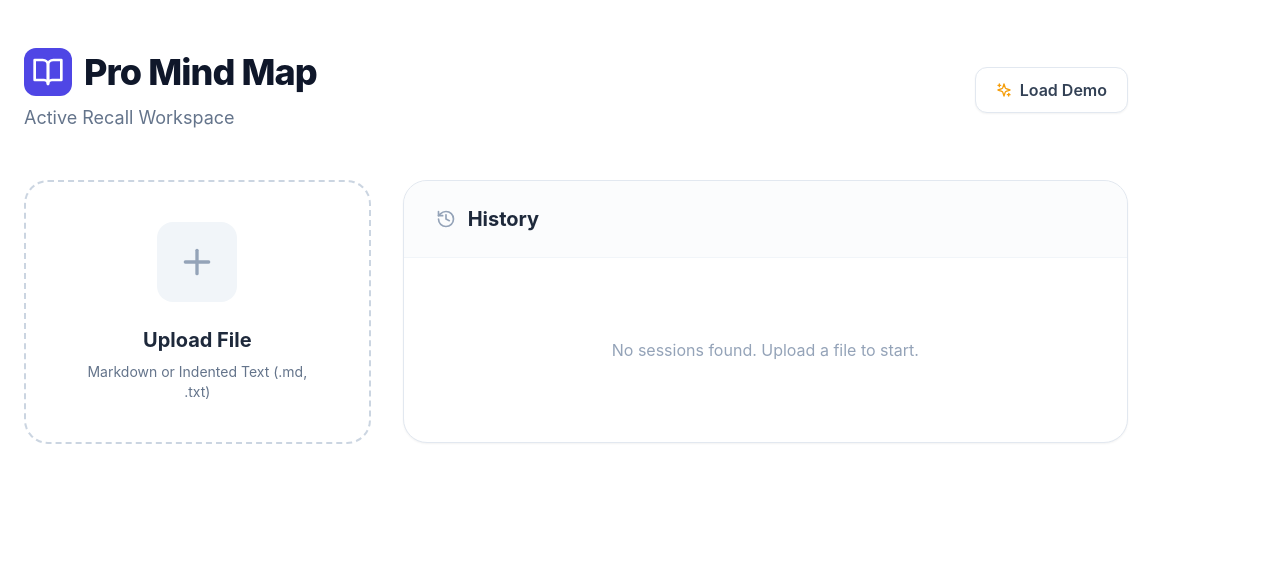
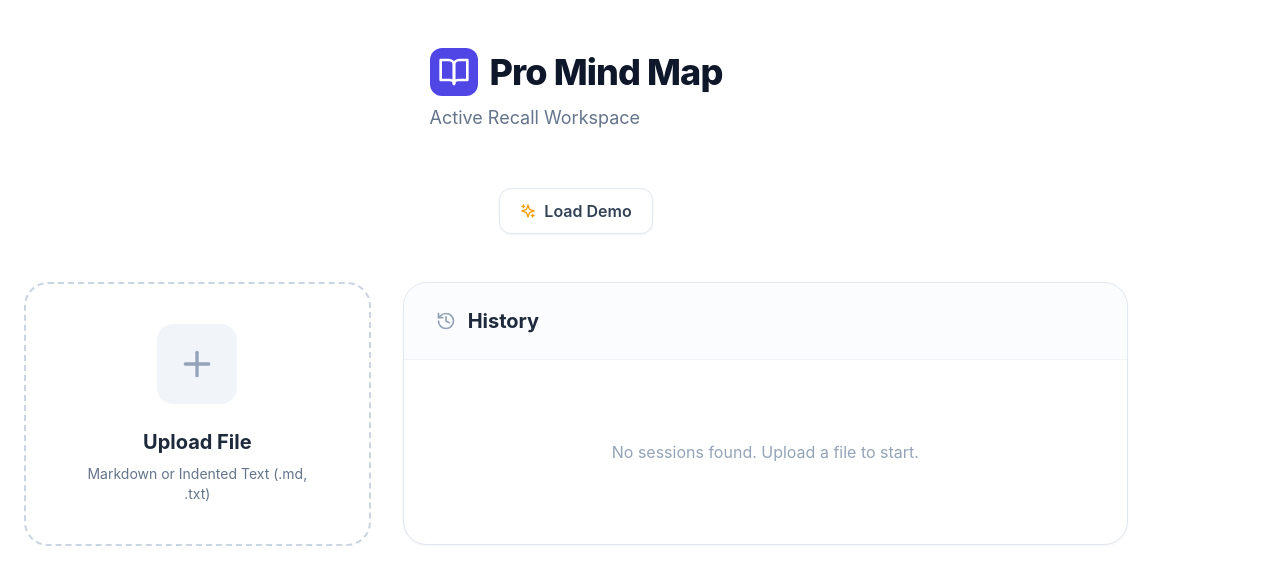
Before and after one commit to swee0903/pro-mind-map, a React (Vite) app: page / in a window 1280 px wide. Shown: the top 584 px of the page. Built offline with nearby package versions, Linux system fonts and the light colour scheme.

Commit message:
Update App.tsx

```diff
--- a/src/App.tsx
+++ b/src/App.tsx
@@ -336,7 +336,7 @@ export default function App() {
 
   const dashboardView = (
     <div className="max-w-6xl mx-auto px-6 py-12">
-      <header className="flex flex-col md:flex-row md:items-center justify-between gap-6 mb-12">
+      <header className="flex flex-col md:flex-col space-y-8 md:items-center justify-between gap-6 mb-12">
         <div>
           <h1 className="text-4xl font-extrabold text-slate-900 tracking-tight flex items-center gap-3">
             <div className="p-2 bg-indigo-600 rounded-xl text-white"><BookOpen className="w-8 h-8" /></div>
```
